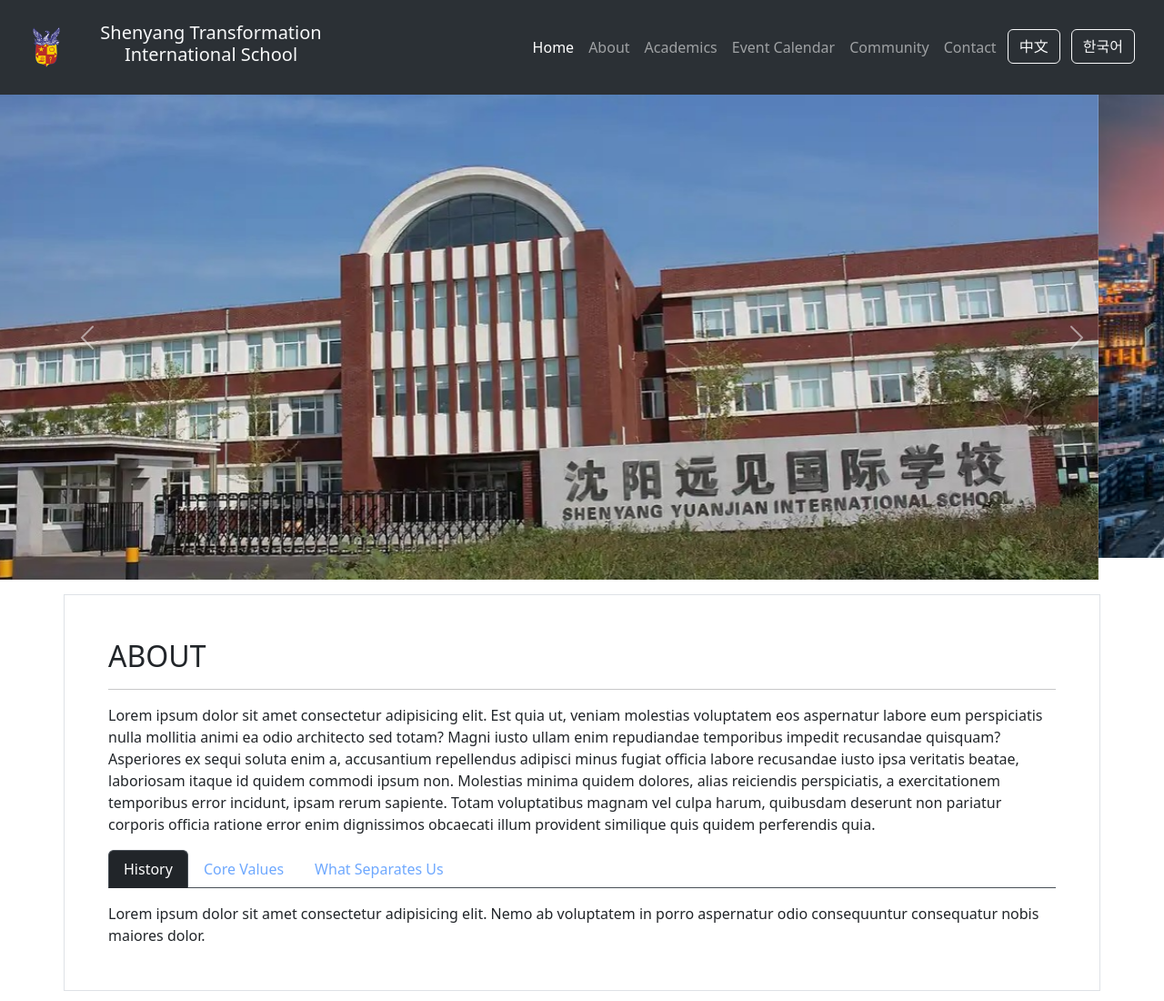
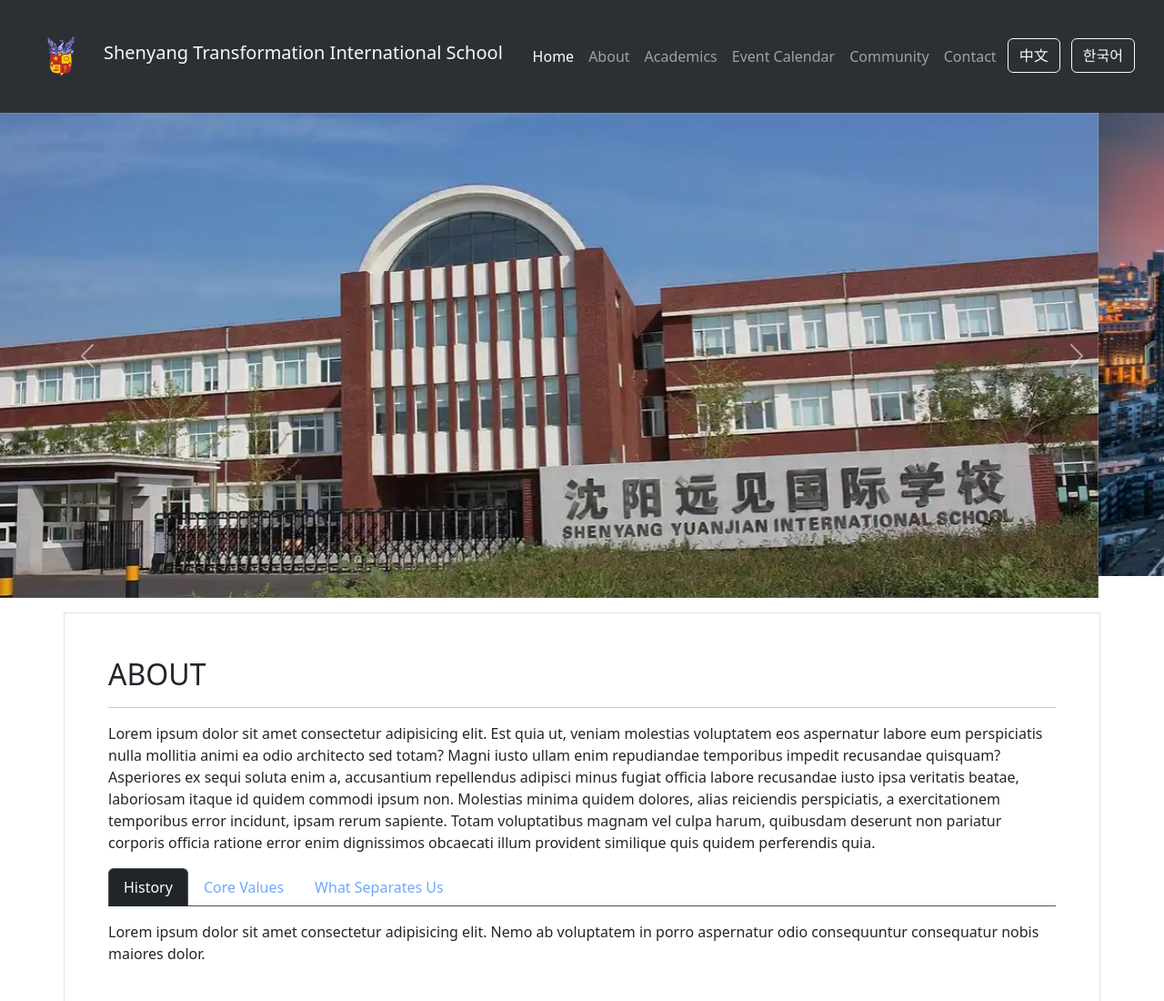
Before and after one commit to pmbechard/stis, a plain HTML site: page index.html in a window 1280 px wide. Shown: the top 1100 px of the page at 91% size. Drawn offline with Linux system fonts and the light colour scheme.

Commit message:
Adjust header spacing

```diff
--- a/index.html
+++ b/index.html
@@ -17,6 +17,7 @@
         data-bs-theme="dark"
       >
         <div class="container-fluid d-flex m-lg-3">
+          <div class="d-flex m-3 align-items-center justify-content-center gap-3" />
             <a class="mx-lg-2 align-center" href="#">
               <img
                 src="./img/logo.png"
@@ -28,12 +29,12 @@
               />
             </a>
             <h1
-            class="lead text-light mx-lg-2 text-center"
-            style="max-width: 300px"
+              class="lead text-light mx-lg-2 text-center max-width-fluid"
               id="title"
             >
               Shenyang Transformation International School
             </h1>
+          </div>
           <button
             class="navbar-toggler"
             type="button"
```
Lines whose indentation alone changed are shown as unchanged.
